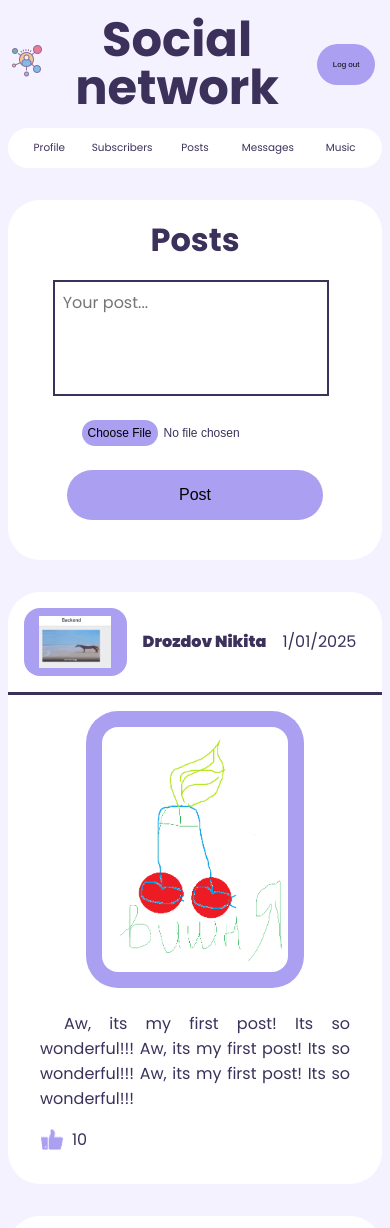
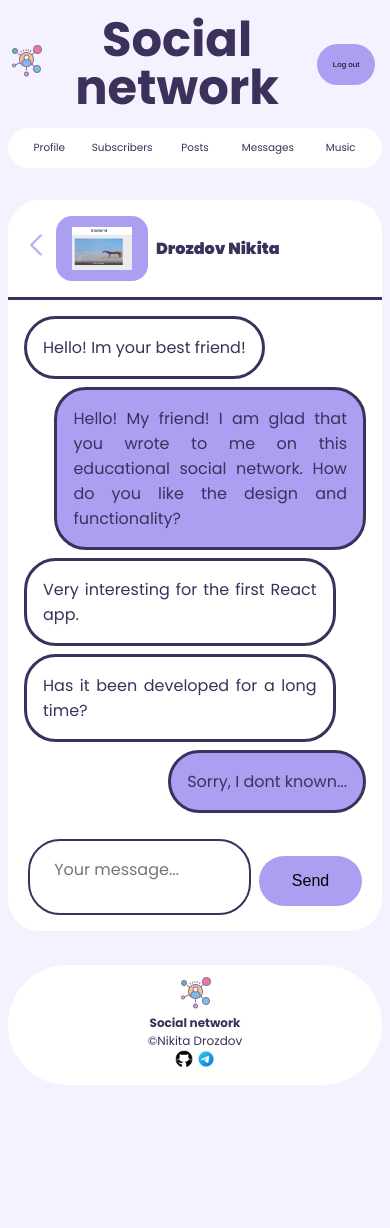
Before and after one commit to KlonChannel/social-network, a React (Create React App) app in the folder frontend/: page / in a window 390 px wide. Shown: the top 1228 px of the page. After the commit the page ends 1103 px from the top, so only its background shows below. Built offline with nearby package versions, Linux system fonts and the light colour scheme.

Commit message:
Create Messages component

```diff
--- a/frontend/src/App.jsx
+++ b/frontend/src/App.jsx
@@ -9,6 +9,7 @@ import Menu from './components/Menu/Menu';
 import Profile from './components/Profile/Profile';
 import Subscribers from './components/Subscribers/Subscribers';
 import Posts from './components/Posts/Posts';
+import Messages from './components/Messages/Messages';
 import Footer from './components/Footer/Footer';
 
 const App = () => {
@@ -19,8 +20,7 @@ const App = () => {
       <Menu />
 
       <main>
-        <Posts />
-
+        <Messages />
       </main>
 
       <Footer />
--- /dev/null
+++ b/frontend/src/components/Messages/Dialogs/Dialog/Dialog.jsx
@@ -0,0 +1,21 @@
+import React from 'react';
+
+import style from './Dialog.module.css';
+
+const Dialog = (props) => {
+    return (
+        <div className={style.dialog}>
+            <a className={style.dialogLink}>
+                <div className={style.userPhoto}>
+                    <img src={props.userPhoto} alt='user photo' />
+                </div>
+
+                <div className={style.userName}>
+                    {props.userName}
+                </div>
+            </a>
+        </div>
+    )
+}
+
+export default Dialog;
--- /dev/null
+++ b/frontend/src/components/Messages/Dialogs/Dialog/Dialog.module.css
@@ -0,0 +1,91 @@
+.dialog {
+    width: 80%;
+
+    margin: 1em auto;
+
+    display: flex;
+}
+
+.dialog a {
+    width: 100%;
+
+    padding: 0.5em;
+
+    color: #3c315b;
+
+    display: flex;
+
+    border: #3c315b 3px solid;
+    border-radius: 2em;
+}
+
+.dialog a:hover, .dialog a:active {
+    color: #ab9ff2;
+
+    cursor: pointer;
+}
+
+.userPhoto {
+    width: 10%;
+
+    padding: 0.2em;
+
+    display: flex;
+    align-items: center;
+
+    background-color: #ab9ff2;
+
+    border-radius: 1em;
+}
+
+.userPhoto img {
+    width: 70%;
+
+    margin: 0.5em auto;
+}
+
+.userName {
+    width: auto;
+
+    margin: 0 0.5em;
+
+    display: flex;
+    align-items: center;
+
+    font-size: 2rem;
+    font-weight: 900;
+}
+
+@media (max-width: 1200px) {
+    .dialog {
+        width: 85%;
+    }
+
+    .userPhoto {
+        width: 20%;
+    }
+
+    .userName {
+        font-size: 1.5rem;
+    }
+}
+
+@media (max-width: 992px) {
+    .dialog {
+        width: 90%;
+    }
+
+    .userPhoto {
+        width: 25%;
+    }
+}
+
+@media (max-width: 768px) {
+    .dialog {
+        width: 100%;
+    }
+
+    .userName {
+        font-size: 1rem;
+    }
+}
--- /dev/null
+++ b/frontend/src/components/Messages/Dialogs/Dialogs.jsx
@@ -0,0 +1,31 @@
+import React from 'react';
+
+import Dialog from './Dialog/Dialog';
+
+import style from './Dialogs.module.css';
+
+import profile from '../../../assets/profile.png';
+
+const Dialogs = (props) => {
+    return (
+        <div className={style.dialogs}>
+            <h2>Messages</h2>
+
+            <form>
+                <input name='search' placeholder='Surname Name...' />
+
+                <button className={style.button}>Search</button>
+            </form>
+
+            <div>
+                <Dialog userPhoto={profile} userName='Drozdov Nikita' />
+
+                <Dialog userPhoto={profile} userName='Surname Name' />
+
+                <Dialog userPhoto={profile} userName='Vladimirov Vladimir' />
+            </div>
+        </div>
+    )
+}
+
+export default Dialogs;
--- /dev/null
+++ b/frontend/src/components/Messages/Dialogs/Dialogs.module.css
@@ -0,0 +1,68 @@
+.dialogs h2 {
+    margin: 0 0 0.5em;
+}
+
+.dialogs form {
+    margin: 0 0 2em;
+}
+
+.dialogs input {
+    width: 50%;
+
+    margin: 0 0.5em 0 0;
+    padding: 0.5em;
+
+    font-size: 1.5rem;
+    color: #3c315b;
+
+    border: #3c315b 0.15rem solid;
+    border-radius: 3rem;
+}
+
+.dialogs input:focus {
+    border: #3c315b 0.15rem solid;
+    outline: #ab9ff2 0.15rem solid;
+}
+
+.button {
+    border: #ab9ff2;
+    border-radius: 3rem;
+
+    background-color: #ab9ff2;
+
+    padding: 1rem;
+
+    font-size: 1.5rem;
+}
+
+.button:hover, .button:active {
+    background-color: #e2dffe;
+
+    cursor: pointer;
+
+    transition: background-color 0.5s ease-in;
+}
+
+@media (max-width: 768px) {
+    .dialogs input{
+        font-size: 1rem;
+    }
+
+    .button {
+        padding: 0.5rem;
+
+        font-size: 1rem;
+    }
+}
+
+@media (max-width: 576px) {
+    .dialogs input{
+        font-size: 0.75rem;
+    }
+
+    .button {
+        padding: 0.5rem;
+
+        font-size: 0.75rem;
+    }
+}
--- /dev/null
+++ b/frontend/src/components/Messages/Messages.jsx
@@ -0,0 +1,18 @@
+import React from 'react';
+
+import Dialogs from './Dialogs/Dialogs';
+import MessagesArea from './MessagesArea/MessagesArea'
+
+import style from './Messages.module.css';
+
+import profile from '../../assets/profile.png'
+
+const Messages = (props) => {
+    return (
+        <div className={style.messages}>
+            <MessagesArea userPhoto={profile} userName='Drozdov Nikita'/>
+        </div>
+    )
+}
+
+export default Messages;
--- /dev/null
+++ b/frontend/src/components/Messages/Messages.module.css
@@ -0,0 +1,31 @@
+.messages {
+    width: 80%;
+
+    margin: 1em 0;
+    padding: 1em;
+
+    text-align: center;
+
+    background-color: white;
+
+    border-radius: 2em;
+}
+
+@media (max-width: 1200px) {
+    .messages {
+        width: 85%;
+    }
+}
+
+@media (max-width: 992px) {
+   .messages {
+        width: 90%;
+        min-height: 65vh;
+    }
+}
+
+@media (max-width: 768px) {
+    .messages {
+        width: 100%;
+    }
+}
--- /dev/null
+++ b/frontend/src/components/Messages/MessagesArea/Message/Message.jsx
@@ -0,0 +1,15 @@
+import React from 'react';
+
+import style from './Message.module.css';
+
+const Message = (props) => {
+    return (
+        <div className={`${style.message} ${props.isOurMessage? style.ourMessage : ''}`}>
+            <div className={`${style.messageText} ${props.isOurMessage? style.ourMessageText : ''}`}>
+                {props.text}
+            </div>
+        </div>
+    )
+}
+
+export default Message;
--- /dev/null
+++ b/frontend/src/components/Messages/MessagesArea/Message/Message.module.css
@@ -0,0 +1,26 @@
+.message {
+    text-align: left;
+}
+
+.ourMessage {
+    text-align: right;
+}
+
+.messageText {
+    width: auto;
+    max-width: 80%;
+
+    margin-bottom: 0.5em;
+    padding: 1em;
+
+    display: inline-block;
+
+    text-align: justify;
+
+    border: #3c315b 3px solid;
+    border-radius: 2em;
+}
+
+.ourMessageText {
+    background-color: #ab9ff2;
+}
--- /dev/null
+++ b/frontend/src/components/Messages/MessagesArea/MessagesArea.jsx
@@ -0,0 +1,48 @@
+import React from 'react';
+
+import Message from './Message/Message';
+
+import style from './MessagesArea.module.css';
+
+import back from '../../../assets/backicon.png';
+
+const MessagesArea = (props) => {
+    return (
+        <div className={style.messagesArea}>
+            <div className={style.userInfo}>
+                <div className={style.backButton}>
+                    <a>
+                        <img src={back} alt='back' />
+                    </a>
+                </div>
+                <div className={style.userPhoto}>
+                    <img src={props.userPhoto} alt='user photo' />
+                </div>
+
+                <div className={style.userName}>
+                    {props.userName}
+                </div>
+            </div>
+
+            <div className={style.messages}>
+                <Message text='Hello! Im your best friend!' isOurMessage={false}/>
+
+                <Message text='Hello! My friend! I am glad that you wrote to me on this educational social network. How do you like the design and functionality?' isOurMessage={true}/>
+
+                <Message text='Very interesting for the first React app.' isOurMessage={false}/>
+
+                <Message text='Has it been developed for a long time?' isOurMessage={false}/>
+
+                <Message text='Sorry, I dont known...' isOurMessage={true}/>
+            </div>
+
+            <form className={style.messagesForm}>
+                <textarea name='message' placeholder='Your message...' maxLength={1000} />
+
+                <button className={style.button}>Send</button>
+            </form>
+        </div>
+    )
+}
+
+export default MessagesArea;
--- /dev/null
+++ b/frontend/src/components/Messages/MessagesArea/MessagesArea.module.css
@@ -0,0 +1,161 @@
+.userInfo {
+    margin: -1em -1em 1em;
+    padding: 1em;
+
+    display: flex;
+
+    border-bottom: #3c315b 3px solid;
+}
+
+.backButton {
+    margin-right: 0.5em;
+
+    display: flex;
+    align-items: center;
+}
+
+.backButton a {
+    cursor: pointer;
+}
+
+.backButton img {
+    width: 2.25rem;
+}
+
+.userPhoto {
+    width: 10%;
+
+    padding: 0.2em;
+
+    display: flex;
+    align-items: center;
+
+    background-color: #ab9ff2;
+
+    border-radius: 1em;
+}
+
+.userPhoto img {
+    width: 70%;
+
+    margin: 0.5em auto;
+}
+
+.userName {
+    width: auto;
+
+    margin: 0 0.5em;
+
+    display: flex;
+    align-items: center;
+
+    font-size: 2rem;
+    font-weight: 900;
+}
+
+.messages {
+    height: 60vh;
+
+    overflow-y: auto;
+}
+
+.messagesForm {
+    width: 100%;
+
+    margin: 1em 0 0;
+
+    display: flex;
+    align-items: center;
+    justify-content: center;
+}
+
+.messagesForm textarea {
+    resize: none;
+    width: 50%;
+    height: 2.5rem;
+
+    margin: 0 0.5em 0 0;
+    padding: 1em 1.5em;
+
+    font-family: "Poppins", sans-serif;
+    font-size: 1.5rem;
+    color: #3c315b;
+
+    border: #3c315b 0.15rem solid;
+    border-radius: 2em;
+}
+
+.messagesForm textarea:focus {
+    border: #3c315b 0.15rem solid;
+    outline: #ab9ff2 0.15rem solid;
+}
+
+.button {
+    width: 20%;
+
+    margin-top: 0.5em;
+    padding: 1rem;
+
+    border: #ab9ff2;
+    border-radius: 3rem;
+
+    background-color: #ab9ff2;
+
+    font-size: 1.5rem;
+}
+
+.button:hover, .button:active {
+    background-color: #e2dffe;
+
+    cursor: pointer;
+
+    transition: background-color 0.5s ease-in;
+}
+
+@media (max-width: 1200px) {
+   .userPhoto {
+        width: 20%;
+    }
+
+    .userName {
+        font-size: 1.5rem;
+    }
+}
+
+@media (max-width: 992px) {
+    .dialog {
+        width: 90%;
+    }
+
+    .userPhoto {
+        width: 25%;
+    }
+}
+
+@media (max-width: 768px) {
+    .backButton img {
+        width: 2rem;
+    }
+
+    .userName {
+        font-size: 1rem;
+    }
+
+    .messagesForm textarea {
+        font-size: 1rem;
+    }
+
+    .button {
+        font-size: 1rem;
+    }
+}
+
+@media (max-width: 576px) {
+    .backButton img {
+        width: 1.5rem;
+    }
+
+    .button {
+        width: 30%;
+    }
+}
```
Also changed, not shown: frontend/src/assets/backicon.png (added).
